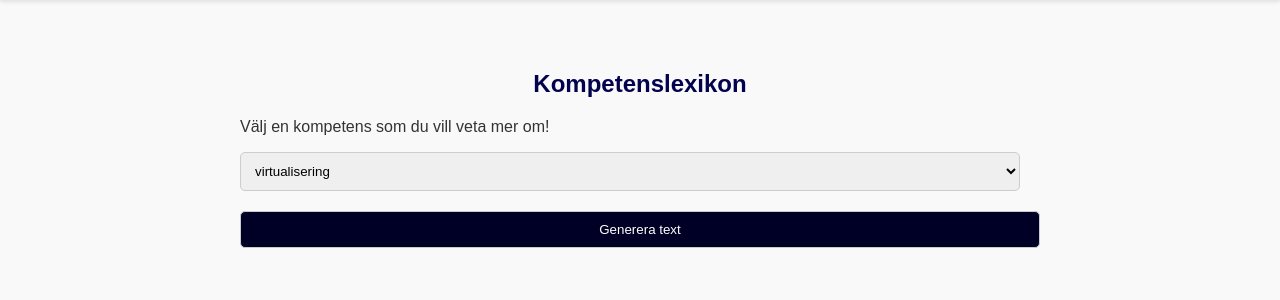
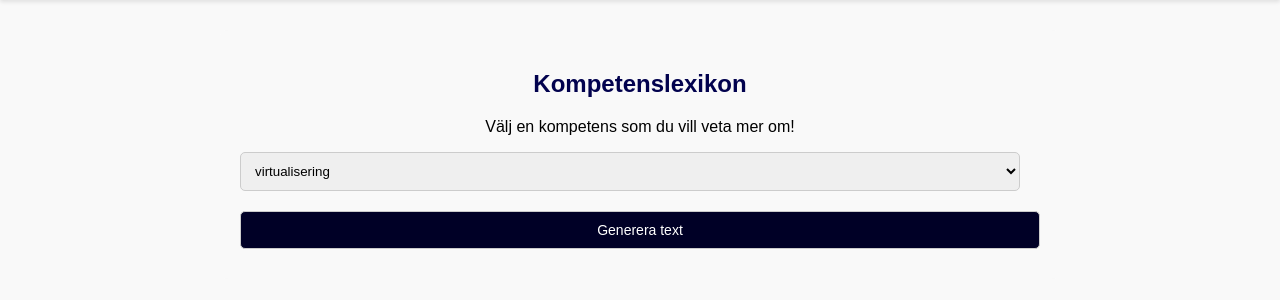
Before and after one commit to Sofiean/Kompetenskompassen, a Flask app: page /kompetenslexikon in a window 1280 px wide. Shown: the part 136-436 px from the top of the page. Run offline with Flask 3, Linux system fonts and the light colour scheme; parts of the project's set-up code (start-up, migrations or seed data) failed here and were passed over.

Commit message:
Ändrat typsnitt och utseende

```diff
--- a/templates/kompetenslexikon.html
+++ b/templates/kompetenslexikon.html
@@ -28,6 +28,8 @@
             display: inline;
             margin-right: 20px;
         }
+
+         /* Storlek på header knappar */
         header a {
             color: #fff;
             text-decoration: none;
@@ -50,7 +52,6 @@
             padding: 20px;
             background-color: #f9f9f9;
             border-radius: 8px;
-
         }
         h2 {
             text-align: center;
@@ -73,6 +74,8 @@
             width: 100%;
             cursor: pointer;
             transition: background-color 0.3s;
+            font-size: 14px; /* Ändra textstorleken på submit knapp här */
+            font-family: Arial, sans-serif;
         }
         input[type="submit"]:hover {
             background-color: #000014;
@@ -86,6 +89,14 @@
             border: 1px solid #ccc;
             resize: vertical;
         }
+
+        p {
+            text-align: center;
+            font-size: 16px; /* Ändra storleken på texten här */
+            color: #000; /* Ändra färgen på texten här */
+            font-family: Arial, sans-serif;
+        }
+
     </style>
 </head>
 <body>
```
